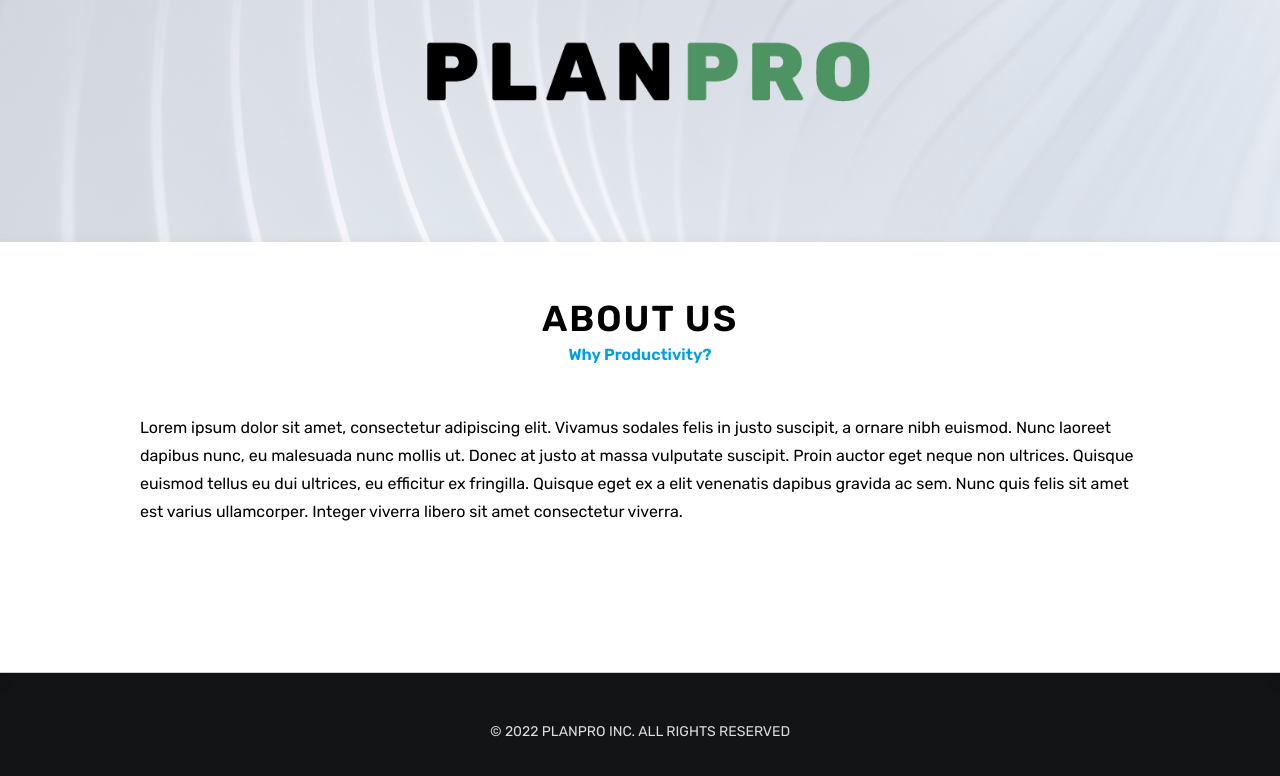
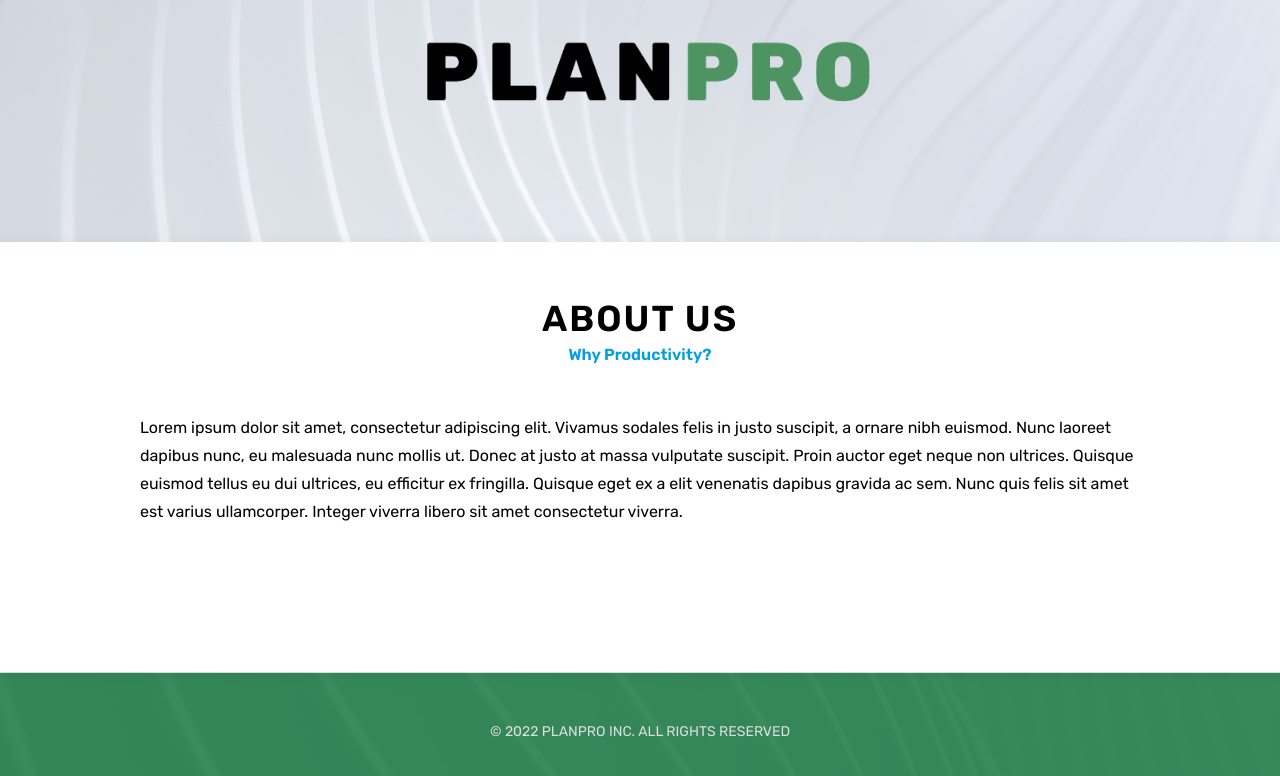
Before and after one commit to aafrieso/PlanPro-front-end, a React (Create React App) app: page / in a window 1280 px wide. Shown: the part 486-1262 px from the top of the page. Built offline with nearby package versions, Linux system fonts and the light colour scheme; no server answers.

Commit message:
add opacity to footer

```diff
--- a/src/pages/Landing/Landing.module.css
+++ b/src/pages/Landing/Landing.module.css
@@ -102,10 +102,11 @@
   padding: 50px 0px;
   display: flex;
   background: white;
-  background: #131415;
+  background: #0c7136;
   justify-content: center;
   color:  rgb(220, 220, 220);
   border-top: 1px solid rgb(220, 220, 220);
+  opacity: 80%;
 }
 
 .footer p {
```
